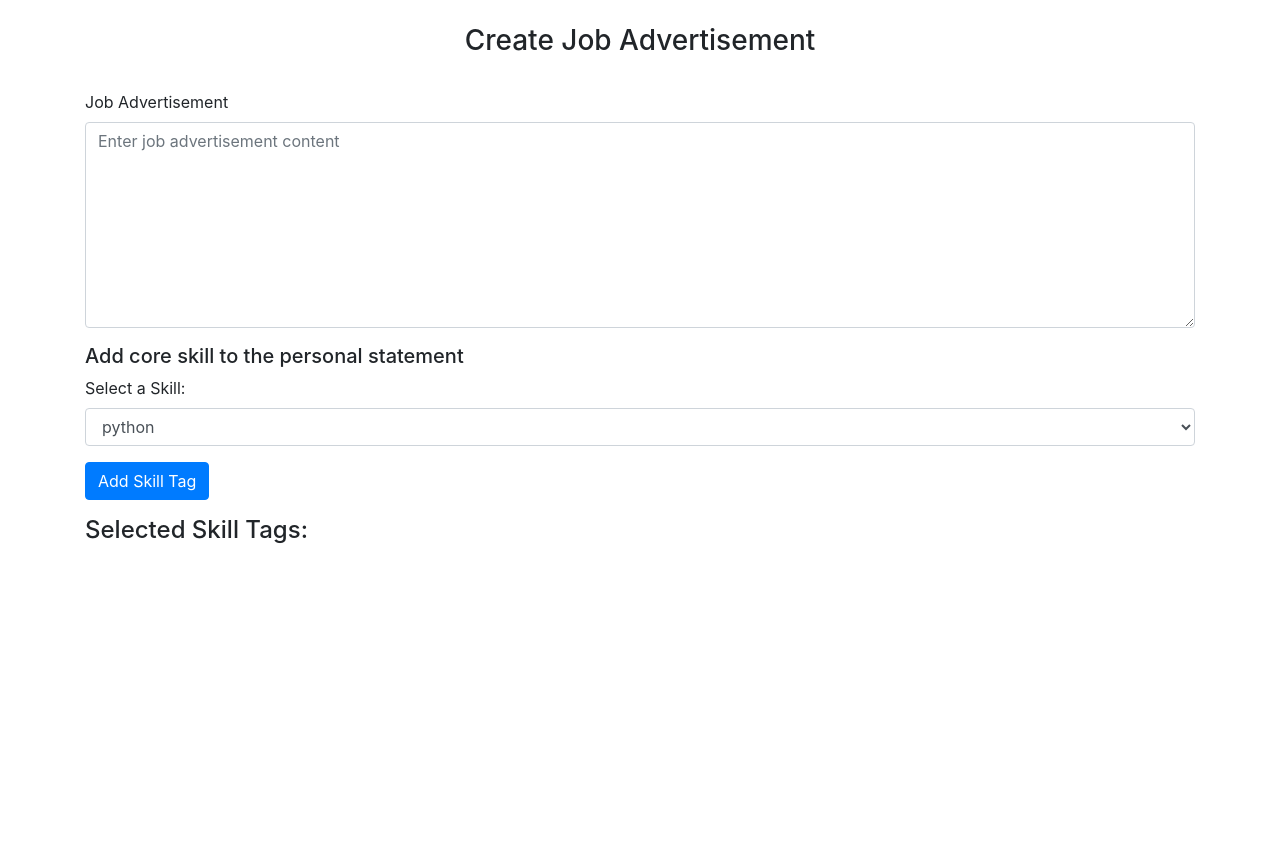
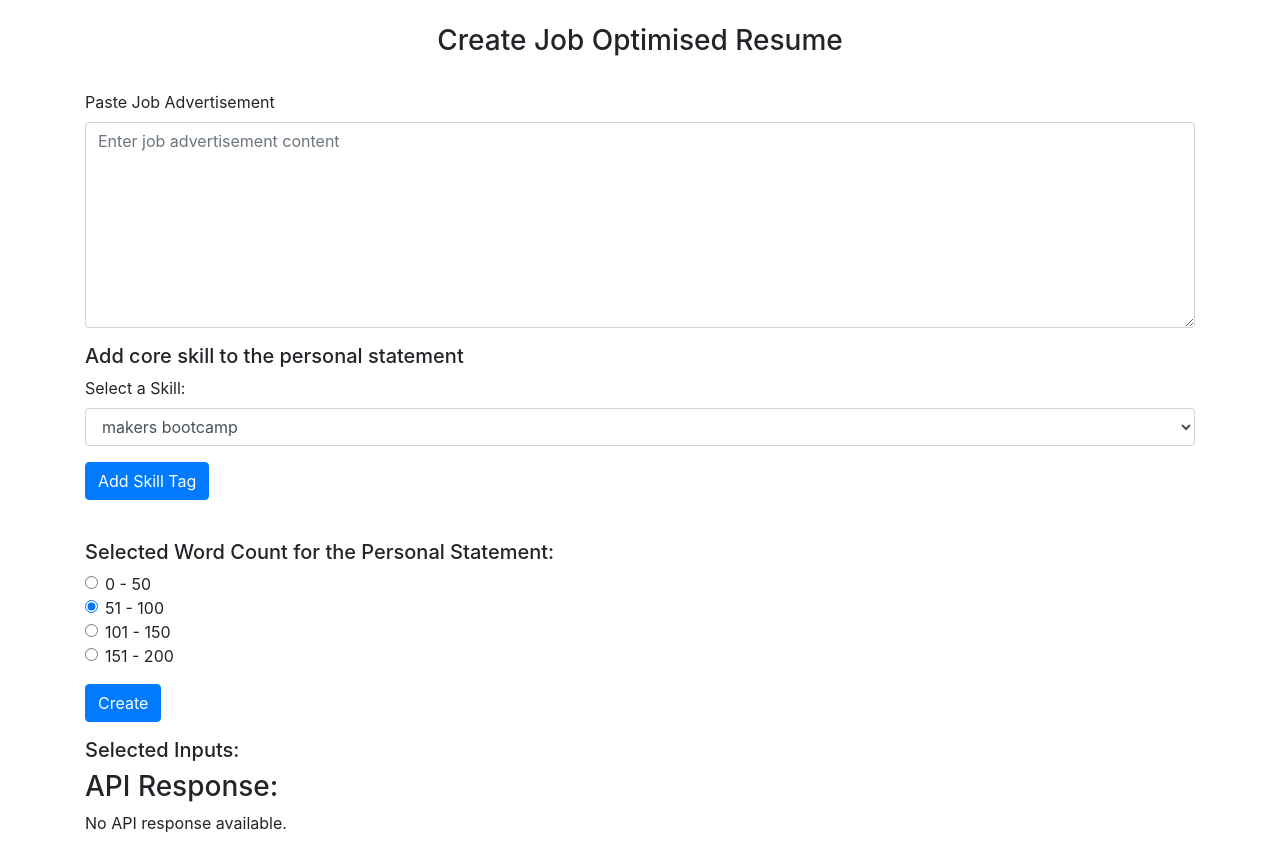
Before and after one commit to toppy007/covered-flask-python-app, a Flask app: page /generate in a window 1280 px wide. Shown: the part 56-907 px from the top of the page. Before the commit the page ends 599 px from the top, so only its background shows below. Run offline with Flask 3, Linux system fonts and the light colour scheme; a user stored in the database is signed in; some libraries are stand-ins or nearby versions.

Commit message:
added trail api request

```diff
--- a/website/templates/generate.html
+++ b/website/templates/generate.html
@@ -4,12 +4,12 @@
 
 {% block content %}
 <br />
-<h3 align="center">Create Job Advertisement</h3>
+<h3 align="center">Create Job Optimised Resume</h3>
 <br />
 
-<form method="POST">
+<form action="{{ url_for('views.generate') }}" method="post">
   <div class="form-group">
-    <label for="job_ad">Job Advertisement</label>
+    <label for="job_ad">Paste Job Advertisement</label>
     <textarea
       class="form-control"
       id="job_ad"
@@ -20,38 +20,88 @@
   </div>
 
   <h5 align="left">Add core skill to the personal statement</h5>
-
-  <form method="POST">
     <div class="form-group">
         <label for="selectTag">Select a Skill:</label>
         <select id="selectTag" class="form-control">
-            {% for skill in user.skills %}
-            <option value="{{ skill.data }}">{{ skill.data }}</option>
+            {% for note in user.notes %}
+            <option value="{{ note.data }}">{{ note.data }}</option>
             {% endfor %}
         </select>
     </div>
     <div>
+        <input type="hidden" id="selectedSkillsInput" name="selectedSkills" value="">
         <button type="button" class="btn btn-primary" onclick="addSelectedSkill()">Add Skill Tag</button>
+  </div>
+
+  <div class="mt-3">
+    <div id="selectedTags">
+        <!-- Selected skill tags will be displayed here -->
+    </div>
+  </div>
+  <br />
+
+  <h5>Selected Word Count for the Personal Statement:</h5>
+
+    <div class="form-group">
+        <div class="form-check">
+            <input class="form-check-input" type="radio" name="flexRadioDefault" id="flexRadioDefault1">
+            <label class="form-check-label" for="flexRadioDefault1">
+                0 - 50
+            </label>
+        </div>
+        <div class="form-check">
+            <input class="form-check-input" type="radio" name="flexRadioDefault" id="flexRadioDefault2" checked>
+            <label class="form-check-label" for="flexRadioDefault2">
+                51 - 100
+            </label>
+        </div>
+        <!-- Add more radio buttons for other word count ranges -->
+        <div class="form-check">
+            <input class="form-check-input" type="radio" name="flexRadioDefault" id="flexRadioDefault3">
+            <label class="form-check-label" for="flexRadioDefault3">
+                101 - 150
+            </label>
+        </div>
+        <div class="form-check">
+            <input class="form-check-input" type="radio" name="flexRadioDefault" id="flexRadioDefault4">
+            <label class="form-check-label" for="flexRadioDefault4">
+                151 - 200
+            </label>
+        </div>
+        <!-- Add more radio buttons for additional word count ranges -->
+    </div>
+
+    <div>
+        <button type="submit" class="btn btn-primary" onclick="printSelection()">Create</button>
     </div>
 </form>
 
 <div class="mt-3">
-    <h4>Selected Skill Tags:</h4>
-    <div id="selectedTags">
-        <!-- Selected skill tags will be displayed here -->
+    <h5>Selected Inputs:</h5>
+    <div id="selectedInputs">
+        <!-- Selected inputs will be displayed here -->
     </div>
+</div>
+
+<h3>API Response:</h3>
+<div>
+    {% if api_response %}
+        <p>{{ api_response | safe }}</p>
+    {% else %}
+        <p>No API response available.</p>
+    {% endif %}
 </div>
 
 <script>
     function addSelectedSkill() {
         const selectTag = document.getElementById("selectTag");
-        const selectedSkill = selectTag.value;
+        const selectedSkills = selectTag.value;
 
         const skillInput = document.getElementById("skill");
-        $(skillInput).tagsinput('add', selectedSkill);
+        $(skillInput).tagsinput('add', selectedSkills);
 
         // Remove the selected skill from the dropdown options
-        selectTag.querySelector(`option[value="${selectedSkill}"]`).remove();
+        selectTag.querySelector(`option[value="${selectedSkills}"]`).remove();
 
         // Display the selected skill tag in the separate area
         const selectedTagsDiv = document.getElementById("selectedTags");
@@ -60,7 +110,7 @@
         tagContainer.className = "badge badge-secondary mr-1";
 
         const tagText = document.createElement("span");
-        tagText.textContent = selectedSkill;
+        tagText.textContent = selectedSkills;
         tagContainer.appendChild(tagText);
 
         const deleteButton = document.createElement("span");
@@ -70,13 +120,40 @@
         deleteButton.onclick = function() {
             selectedTagsDiv.removeChild(tagContainer);
             // Optionally, add the skill back to the dropdown options
-            selectTag.innerHTML += `<option value="${selectedSkill}">${selectedSkill}</option>`;
-            $(skillInput).tagsinput('remove', selectedSkill);
+            selectTag.innerHTML += `<option value="${selectedSkills}">${selectedSkills}</option>`;
+            $(skillInput).tagsinput('remove', selectedSkills);
         };
 
         tagContainer.appendChild(deleteButton);
         selectedTagsDiv.appendChild(tagContainer);
     }
+
+    function printSelection() {
+        const selectedTagsDiv = document.getElementById("selectedTags");
+        const selectedInputsDiv = document.getElementById("selectedInputs");
+
+        const selectedTags = selectedTagsDiv.getElementsByClassName("badge-secondary");
+        const selectedWordCount = document.querySelector('input[name="flexRadioDefault"]:checked').nextElementSibling.textContent;
+
+        selectedInputsDiv.innerHTML = ""; // Clear previous selections
+
+        for (const tag of selectedTags) {
+            const tagText = tag.textContent;
+            const tagContainer = document.createElement("div");
+            tagContainer.textContent = `Skill: ${tagText}`;
+            selectedInputsDiv.appendChild(tagContainer);
+        }
+
+        const wordCountContainer = document.createElement("div");
+        wordCountContainer.textContent = `Word Count: ${selectedWordCount}`;
+        selectedInputsDiv.appendChild(wordCountContainer);
+
+        const jobAdTextarea = document.getElementById("job_ad");
+        const jobAdContent = jobAdTextarea.value;
+        const jobAdContainer = document.createElement("div");
+        jobAdContainer.textContent = `Job Advertisement: ${jobAdContent}`;
+        selectedInputsDiv.appendChild(jobAdContainer);
+    }
+
 </script>
-
 {% endblock %}
--- a/website/views.py
+++ b/website/views.py
@@ -1,6 +1,7 @@
 from flask import Blueprint, render_template, request, flash, jsonify
 from flask_login import login_required, current_user
 from werkzeug.security import generate_password_hash
+from .api_client import send_api_request
 from .models import Note, Skill, OpenAiApiKey
 from . import db
 import json
@@ -37,8 +38,7 @@ def profile():
             if len(key) < 1:
                 flash('api_key is too short!', category='error')
             else:
-                new_api_key = OpenAiApiKey(user_id=current_user.id, key=generate_password_hash(
-                    key, method='sha256'))
+                new_api_key = OpenAiApiKey(user_id=current_user.id, key=key)
                 db.session.add(new_api_key)
                 db.session.commit()
                 flash('Api Key Added!', category='success')
@@ -48,7 +48,29 @@ def profile():
 @views.route('/generate', methods=['GET', 'POST'])
 @login_required
 def generate():
-    return render_template("generate.html", user=current_user)
+    if request.method == 'POST':  # Check if the request is a POST request
+        print(request.form)
+        selected_skills = request.form.get('selectedSkills')
+
+        user_id = current_user.id
+
+        api_key_entry = OpenAiApiKey.query.filter_by(user_id=user_id).first()
+
+        if api_key_entry:
+            api_key = api_key_entry.key
+
+            messages = [{'role': 'system', 'content': 'You are a helpful assistant that provides personal statement for a resume.'}]
+            messages.append({'role': 'user', 'content': f'Use these {selected_skills} to write a personal statement.'})
+
+            # Make the API request
+            api_response = send_api_request(api_key, messages)
+
+            return render_template('generate.html', api_response=api_response, user=current_user)
+        else:
+            return "API key not found"
+
+    return render_template('generate.html', user=current_user)
+
 
 @views.route('/delete-note', methods=['POST'])
 def delete_note():
```
Also changed, not shown: website/api_client.py (added, +16 -0 lines), instance/database.db, 3 other files.
